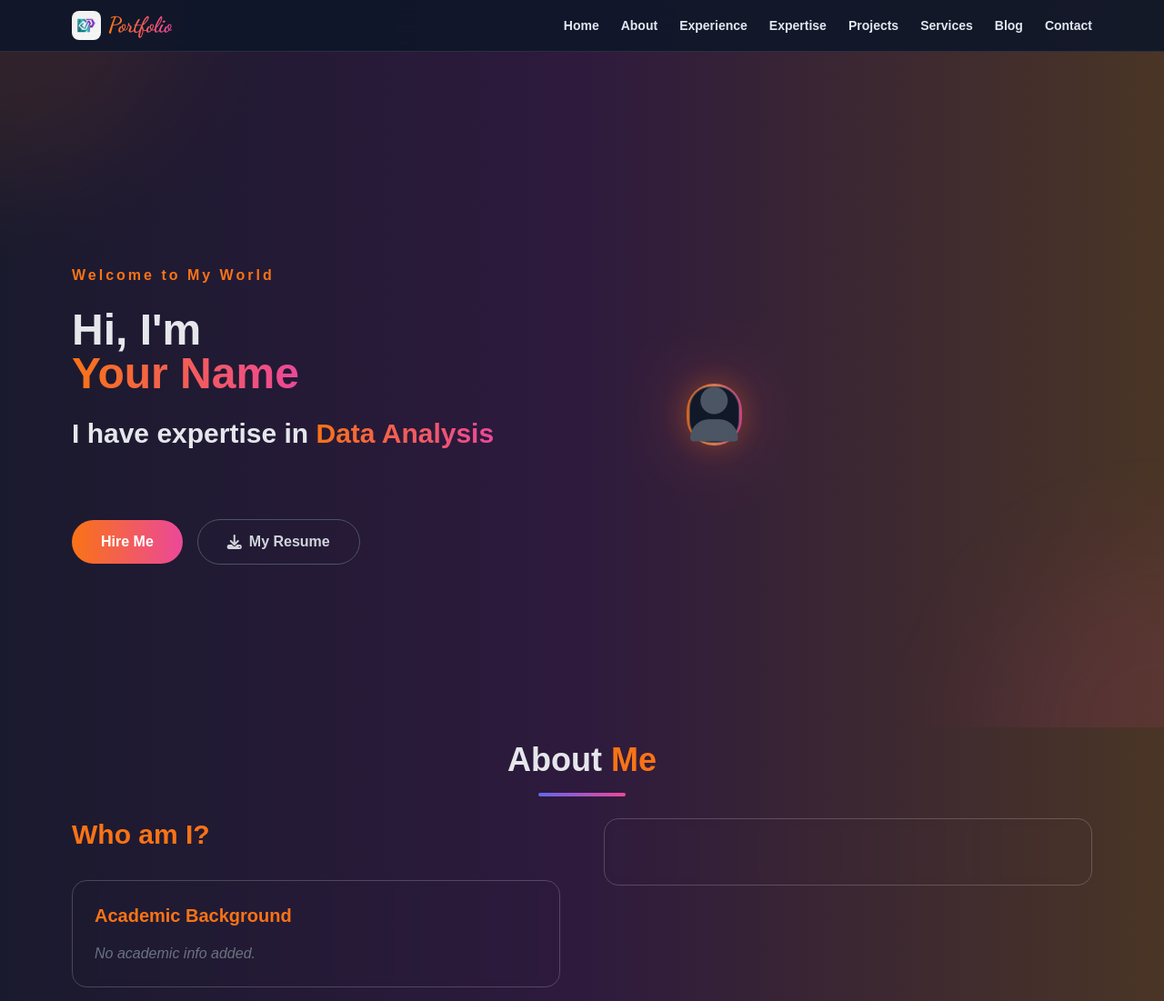
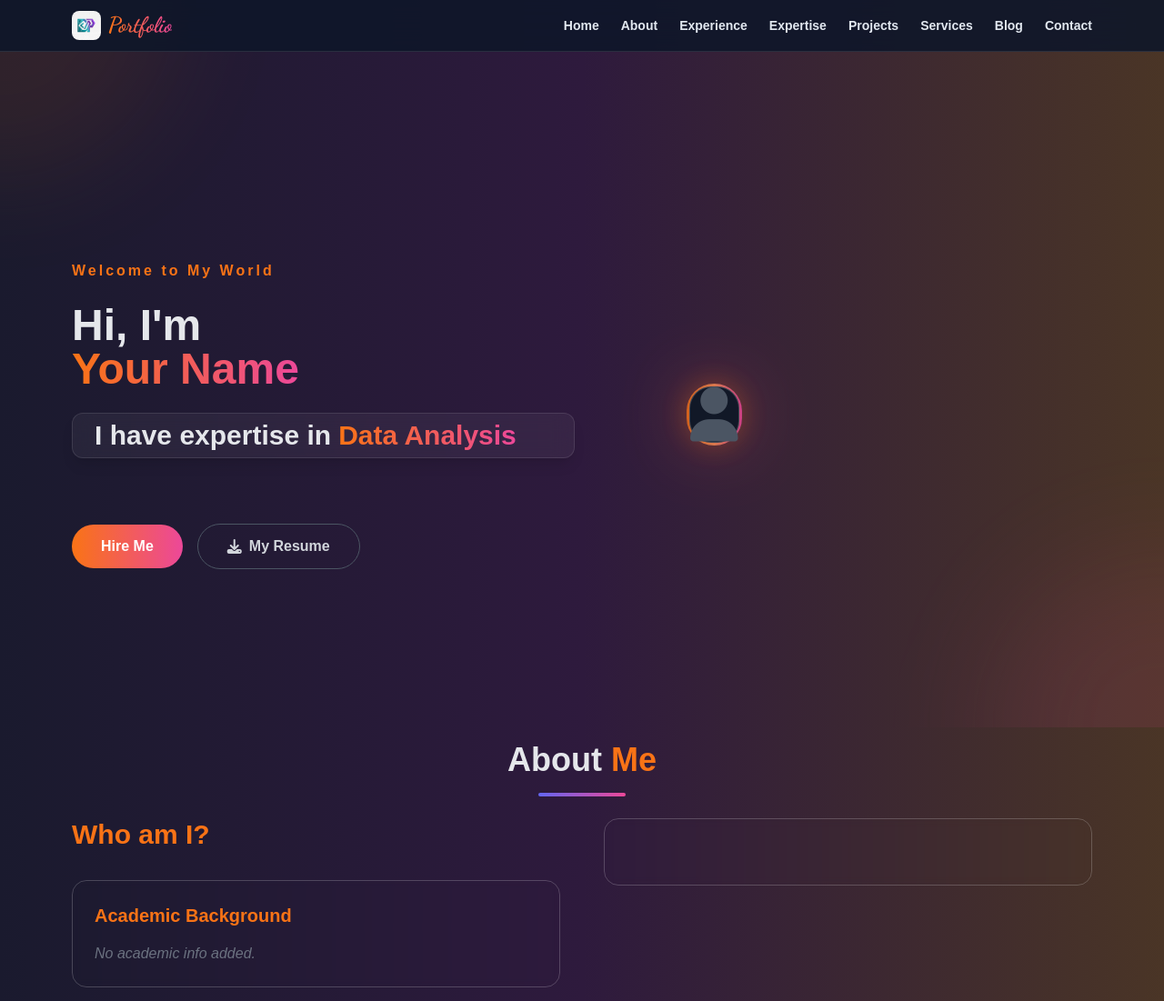
Before and after one commit to sandwip-das/Portfolio, a Django app: page / in a window 1280 px wide. Shown: the top 1101 px of the page at 91% size. Run offline with Django 5.2, Linux system fonts and the light colour scheme; data comes from the database, SQL or seed files in the repository; data that the repository does not hold is empty; parts of the project's set-up code (start-up, migrations or seed data) failed here and were passed over; some libraries are stand-ins or nearby versions.

Commit message:
Updated: 09 Mar 2026, AT 08:35 PM
Resolve Sing Up, and Sign In issue, and social media log in

```diff
--- a/core/adapters.py
+++ b/core/adapters.py
@@ -3,7 +3,7 @@ from allauth.account.adapter import DefaultAccountAdapter
 from django.contrib.auth import get_user_model
 from django.shortcuts import redirect
 from django.contrib import messages
-from allauth.exceptions import ImmediateHttpResponse
+from allauth.core.exceptions import ImmediateHttpResponse
 
 User = get_user_model()
 
--- a/portfolio/settings.py
+++ b/portfolio/settings.py
@@ -302,6 +302,7 @@ EMAIL_USE_TLS = True
 EMAIL_HOST_USER = os.environ.get("EMAIL_HOST_USER")
 EMAIL_HOST_PASSWORD = os.environ.get("EMAIL_HOST_PASSWORD")
 DEFAULT_FROM_EMAIL = EMAIL_HOST_USER
+EMAIL_TIMEOUT = 5
 
 # Allauth Config
 AUTHENTICATION_BACKENDS = [
@@ -319,8 +320,8 @@ ACCOUNT_SIGNUP_FIELDS = [
     "password2*",
 ]
 
-ACCOUNT_EMAIL_VERIFICATION = 'mandatory'
-ACCOUNT_LOGIN_ON_EMAIL_CONFIRMATION = True
+ACCOUNT_EMAIL_VERIFICATION = 'none'
+ACCOUNT_LOGIN_ON_EMAIL_CONFIRMATION = False
 LOGIN_REDIRECT_URL = 'edit_profile'
 SOCIALACCOUNT_AUTO_SIGNUP = True
 SOCIALACCOUNT_LOGIN_ON_GET = True
--- a/templates/partials/_navbar.html
+++ b/templates/partials/_navbar.html
@@ -12,7 +12,7 @@
                         alt="Logo">
 
                     <span
-                        class="gradient-text group-hover:scale-105 inline-block transition transform whitespace-nowrap text-sm sm:text-lg md:text-2xl">
+                    class="gradient-text group-hover:scale-105 inline-block transition transform whitespace-nowrap text-base sm:text-xl md:text-2xl">
                         {{ settings.nav_name|default:settings.site_title }}
                     </span>
                 </a>
--- a/templates/partials/sections/_home.html
+++ b/templates/partials/sections/_home.html
@@ -22,8 +22,10 @@
                 </h1>
 
                 <!-- Dynamic Skills -->
-                <div class="text-2xl md:text-3xl font-bold text-gray-200 h-10">
-                    I have expertise in <span class="gradient-text" id="typewriter"></span>
+               <div class="border border-white/10 bg-white/5 p-6 rounded-xl hover:bg-white/10 transition duration-300 backdrop-blur-md group cursor-default shadow-lg hover:shadow-primary/10 text-lg sm:text-xl md:text-2xl lg:text-3xl font-bold text-gray-200 h-10 flex items-center whitespace-nowrap overflow-hidden">
+
+                <span class="mr-2">I have expertise in</span>
+                   <span class="gradient-text whitespace-nowrap overflow-hidden text-ellipsis" id="typewriter"></span>
                 </div>
 
                 <!-- Interactive Description -->
```
